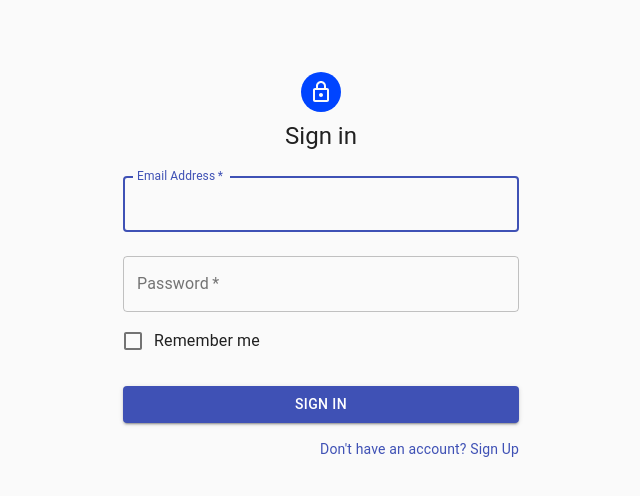
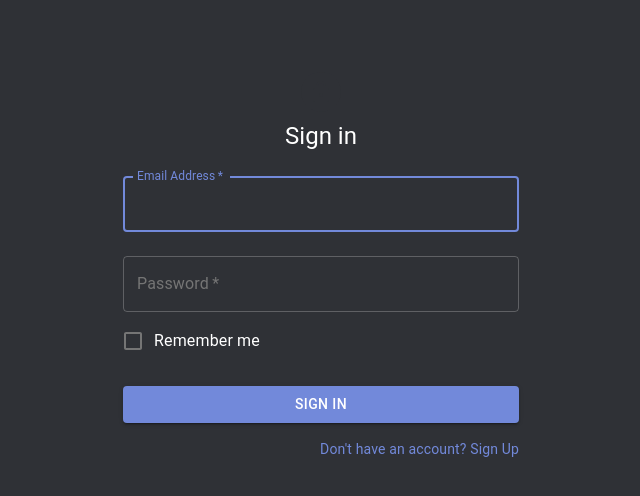
Before and after one commit to Blerr511/chat, a React (Create React App) app in the folder client/: page /login in a window 1280 px wide. Shown: the top 496 px of the page, without its empty margins (319-959 px from the left). Built offline with nearby package versions, Linux system fonts and the light colour scheme; no server answers.

Commit message:
CLIENT / added dark theme

```diff
--- a/client/src/App.js
+++ b/client/src/App.js
@@ -1,38 +1,18 @@
-import React, { useEffect } from "react";
+import React, { useEffect, createContext, useState } from "react";
 import "./App.css";
 import SignIn from "./components/Auth/Auth";
-import {
-    CircularProgress,
-    Container,
-    createMuiTheme,
-    ThemeProvider,
-} from "@material-ui/core";
+import { CircularProgress, Container, ThemeProvider } from "@material-ui/core";
 import { connect } from "react-redux";
 import { _login, _signUp, _clearAuthMessages } from "./actions/auth.action";
 import UserScreen from "./containers/UserScreen/UserScreen";
 import { BrowserRouter, Switch, Route, Redirect } from "react-router-dom";
 import SignUp from "./components/Auth/SignUp";
-const theme = createMuiTheme({
-    palette: {
-        // primary: {
-        //     // light: will be calculated from palette.primary.main,
-        //     main: "#ff4400",
-        //     // dark: will be calculated from palette.primary.main,
-        //     // contrastText: will be calculated to contrast with palette.primary.main
-        // },
-        secondary: {
-            light: "#0066ff",
-            main: "#0044ff",
-            // dark: will be calculated from palette.secondary.main,
-            contrastText: "#ffcc00",
-        },
-        // Used by `getContrastText()` to maximize the contrast between
-        // the background and the text.
-        tonalOffset: 0.2,
-    },
-});
+import themes from "./themes";
+
+export const ThemeController = createContext();
 
 const App = ({ auth, login, signUp, clear }) => {
+    const [theme, setTheme] = useState("dark");
     const loggedIn = auth.get("loggedIn");
     const error = auth.get("error");
     const loading = auth.get("loading");
@@ -41,7 +21,8 @@ const App = ({ auth, login, signUp, clear }) => {
         login();
     }, [login]);
     return (
-        <ThemeProvider theme={theme}>
+        <ThemeController.Provider value={[theme, setTheme]}>
+            <ThemeProvider theme={themes[theme]}>
                 <BrowserRouter>
                     <Switch>
                         <Route
@@ -105,6 +86,7 @@ const App = ({ auth, login, signUp, clear }) => {
                     </Switch>
                 </BrowserRouter>
             </ThemeProvider>
+        </ThemeController.Provider>
     );
 };
 
--- a/client/src/components/SideBar/Drawer.js
+++ b/client/src/components/SideBar/Drawer.js
@@ -13,7 +13,7 @@ import { FaceOutlined } from "@material-ui/icons";
 
 const styles = makeStyles((theme) => ({
     container: {
-        backgroundColor: theme.palette.grey[100],
+        backgroundColor: theme.palette.background.default,
         height: "100%",
         width: "400px",
     },
--- a/client/src/components/SideBar/SideBar.js
+++ b/client/src/components/SideBar/SideBar.js
@@ -1,4 +1,4 @@
-import React, { useState } from "react";
+import React, { useState, useContext } from "react";
 import PropTypes from "prop-types";
 import AppBar from "@material-ui/core/AppBar";
 import Toolbar from "@material-ui/core/Toolbar";
@@ -11,12 +11,14 @@ import { withStyles } from "@material-ui/core/styles";
 import SearchIcon from "@material-ui/icons/Search";
 import RefreshIcon from "@material-ui/icons/Refresh";
 import Autocomplete from "@material-ui/lab/Autocomplete";
-import { LinearProgress } from "@material-ui/core";
+import { LinearProgress, makeStyles } from "@material-ui/core";
 
 import UserList from "./UserList";
 import { Set } from "immutable";
+import { ThemeController } from "../../App";
+import { WbSunny, Brightness3 } from "@material-ui/icons";
 
-const styles = (theme) => ({
+const styles = makeStyles((theme) => ({
     paper: {
         flex: 1,
         maxWidth: 768,
@@ -29,6 +31,7 @@ const styles = (theme) => ({
     searchBar: {
         borderBottom: "1px solid rgba(0, 0, 0, 0.12)",
         borderRight: "1px solid rgba(0, 0, 0, 0.12)",
+        backgroundColor: theme.palette.background.default,
         flex: 1,
     },
     searchInput: {
@@ -36,6 +39,7 @@ const styles = (theme) => ({
     },
     block: {
         display: "block",
+        color: theme.palette.text.primary,
     },
     addUser: {
         marginRight: theme.spacing(1),
@@ -44,7 +48,7 @@ const styles = (theme) => ({
         // margin: "0px 16px 40px 16px",
         flex: 22,
     },
-});
+}));
 
 /**
  * Chat side container , showing users and searchbar
@@ -56,7 +60,6 @@ const styles = (theme) => ({
  * @param {Array.<User>} props.users
  */
 function SideBar({
-    classes,
     onAddUser,
     loading,
     rooms,
@@ -67,6 +70,7 @@ function SideBar({
     active,
     getMyRooms,
 }) {
+    const classes = styles();
     const [filter, setFilter] = useState("");
     const ctx = Set(
         rooms.reduce(
@@ -75,7 +79,7 @@ function SideBar({
                     b
                         .get("members")
                         .map((el) => {
-                            return el.get("username");
+                            return el.get("firstName");
                         })
                         .toJS()
                 ),
@@ -91,7 +95,7 @@ function SideBar({
         // fakeLoading();
         // debouncedSearch(v);
     };
-
+    const [theme, setTheme] = useContext(ThemeController);
     return (
         <Paper className={classes.paper}>
             <AppBar
@@ -111,7 +115,6 @@ function SideBar({
                         <Grid item xs>
                             <Autocomplete
                                 id="combo-box-demo"
-                                // getOptionLabel={(opt) => opt.username}
                                 onChange={(e, v) => setFilter(v)}
                                 options={ctx}
                                 renderInput={(params) => (
@@ -130,11 +133,24 @@ function SideBar({
                         </Grid>
                         <Grid item>
                             <Tooltip title="Reload">
-                                <IconButton onClick={() => refreshRooms()}>
-                                    <RefreshIcon
-                                        className={classes.block}
-                                        color="inherit"
-                                    />
+                                <IconButton
+                                    onClick={() =>
+                                        setTheme(
+                                            theme === "light" ? "dark" : "light"
+                                        )
+                                    }
+                                >
+                                    {theme === "light" ? (
+                                        <Brightness3
+                                            className={classes.block}
+                                            color="inherit"
+                                        />
+                                    ) : (
+                                        <WbSunny
+                                            className={classes.block}
+                                            color="inherit"
+                                        />
+                                    )}
                                 </IconButton>
                             </Tooltip>
                         </Grid>
@@ -154,7 +170,7 @@ function SideBar({
                             return (
                                 el
                                     .get("members")
-                                    .map((el) => el.get("username"))
+                                    .map((el) => el.get("firstName"))
                                     .toJS()
                                     .join(" ")
                                     .search(filter) !== -1
@@ -174,4 +190,4 @@ SideBar.propTypes = {
     classes: PropTypes.object.isRequired,
 };
 
-export default withStyles(styles)(SideBar);
+export default SideBar;
--- a/client/src/components/SideBar/UserList.js
+++ b/client/src/components/SideBar/UserList.js
@@ -30,7 +30,8 @@ const useStyles = makeStyles((theme) => {
             backgroundColor: theme.palette.primary.dark,
         },
         listItemLastMessage: {
-            color: theme.palette.text.disabled,
+            color: theme.palette.text.secondary,
+            opacity: 0.7,
         },
     };
 });
@@ -88,7 +89,10 @@ export default function UserList({
                 {
                     <ListItem alignItems="flex-start">
                         <Tooltip title="Add user" placement="right">
-                            <IconButton onClick={handleOnAddUserClick}>
+                            <IconButton
+                                onClick={handleOnAddUserClick}
+                                color="primary"
+                            >
                                 <Add />
                             </IconButton>
                         </Tooltip>
@@ -107,8 +111,8 @@ export default function UserList({
                                     variant="contained"
                                     color={
                                         currentActive === i
-                                            ? "primary"
-                                            : "default"
+                                            ? "default"
+                                            : "secondary"
                                     }
                                     className={classes.listItem}
                                     onClick={() =>
@@ -139,7 +143,7 @@ export default function UserList({
                                         }}
                                         secondary={
                                             <Typography
-                                                color="textPrimary"
+                                                color="textSecondary"
                                                 noWrap
                                             >
                                                 {lastSender &&
--- a/client/src/containers/UserScreen/MessageBar.js
+++ b/client/src/containers/UserScreen/MessageBar.js
@@ -23,7 +23,7 @@ const useStyles = makeStyles((styles) => ({
         justifyContent: "space-between",
     },
     headerContainer: {
-        backgroundColor: styles.palette.grey[100],
+        backgroundColor: styles.palette.background.default,
         padding: "18px",
         display: "flex",
         borderBottom: "1px solid rgba(0, 0, 0, 0.12)",
@@ -32,17 +32,19 @@ const useStyles = makeStyles((styles) => ({
         fontSize: "20px",
     },
     MessageContainer: {
-        padding: "20px",
         backgroundColor: styles.palette.background.paper,
         flex: 21,
-        height: "100%",
         overflow: "hidden",
+        position: "relative",
     },
     messageBox: {
-        backgroundColor: styles.palette.grey[100],
-        height: "100%",
+        backgroundColor: styles.palette.background.default,
         overflow: "auto",
-        paddingTop: "20px",
+        position: "absolute",
+        top: styles.spacing(2),
+        right: styles.spacing(2),
+        bottom: styles.spacing(2),
+        left: styles.spacing(2),
     },
     listItemText: {
         fontSize: "16px",
@@ -54,7 +56,7 @@ const useStyles = makeStyles((styles) => ({
         padding: "10px",
     },
     senderBox: {
-        backgroundColor: styles.palette.grey[100],
+        backgroundColor: styles.palette.background.default,
         padding: "20px",
         marginTop: "20px",
         display: "flex",
--- /dev/null
+++ b/client/src/themes.js
@@ -0,0 +1,42 @@
+import { createMuiTheme } from "@material-ui/core";
+import { grey } from "@material-ui/core/colors";
+
+export const light = createMuiTheme({
+    palette: {
+        secondary:{
+            main:'#7289da'
+        },
+        tonalOffset: 0.2,
+    },
+});
+
+export const dark = createMuiTheme({
+    palette: {
+        background: {
+            paper: "#35393F",
+            default: "#2F3136",
+        },
+        neutral: {
+            main: "#5c6ac4",
+        },
+        primary: {
+            // light: will be calculated from palette.primary.main,
+            main: "#7289da",
+            // dark: will be calculated from palette.primary.main,
+            // contrastText: will be calculated to contrast with palette.primary.main
+        },
+        text: { primary: "#ffffff", secondary: grey[600] },
+        secondary: {
+            main: "#2F3136",
+        },
+        // Used by `getContrastText()` to maximize the contrast between
+        // the background and the text.
+        tonalOffset: 0.2,
+        type: "dark",
+    },
+    typography: {
+        fontWeightLight: 100,
+    },
+});
+
+export default { dark, light };
```
Lines whose indentation alone changed are shown as unchanged.
